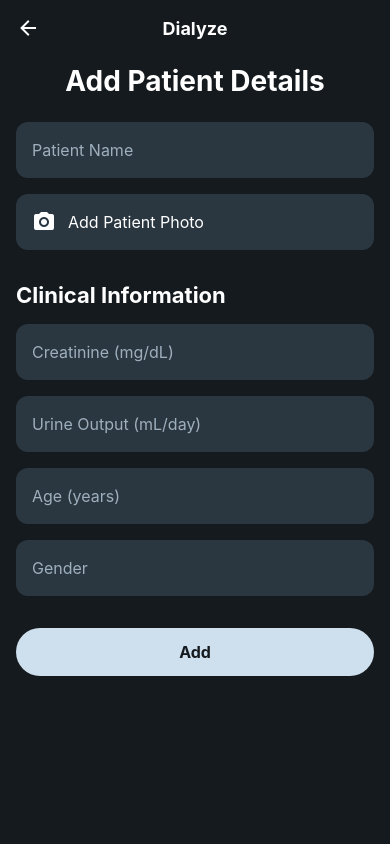
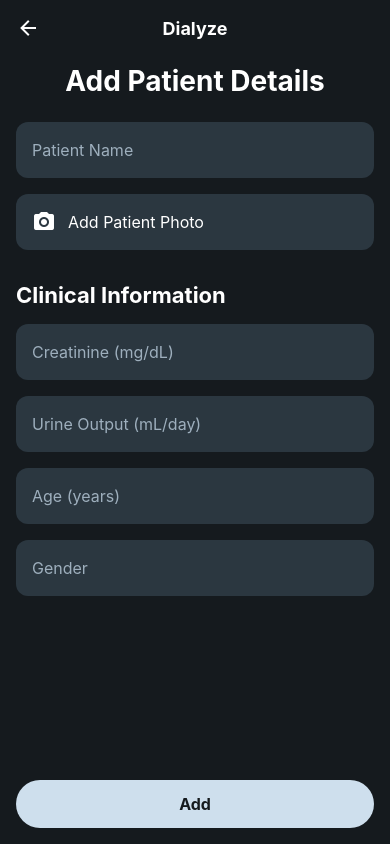
Before and after one commit to therealmanraj/dialyze-app, a React Native app: screen /AddPatient in a window 390 px wide. Built offline with nearby package versions, Linux system fonts and the light colour scheme.

Commit message:
Update AddPatientScreen.js

```diff
--- a/screens/QuickPredictionScreen/AddPatientScreen.js
+++ b/screens/QuickPredictionScreen/AddPatientScreen.js
@@ -2,6 +2,7 @@
 import React, { useState, useEffect } from "react";
 import {
   SafeAreaView,
+  KeyboardAvoidingView,
   ScrollView,
   View,
   Text,
@@ -52,7 +53,7 @@
 
   return (
     <SafeAreaView style={styles.root}>
-      {/* Header */}
+      {/* fixed header */}
       <View style={styles.header}>
         <TouchableOpacity onPress={() => navigation.goBack()}>
           <MaterialCommunityIcons name="arrow-left" size={24} color="#fff" />
@@ -61,7 +62,16 @@
         <View style={{ width: 24 }} />
       </View>
 
-      <ScrollView contentContainerStyle={styles.content}>
+      {/* inputs + footer slide up */}
+      <KeyboardAvoidingView
+        style={{ flex: 1 }}
+        behavior={Platform.OS === "ios" ? "padding" : "height"}
+        keyboardVerticalOffset={0}
+      >
+        <ScrollView
+          contentContainerStyle={styles.content}
+          keyboardShouldPersistTaps="handled"
+        >
           <Text style={styles.title}>Add Patient Details</Text>
 
           {/* Patient Name */}
@@ -99,6 +109,7 @@
             placeholderTextColor="#9eafbd"
             value={creatinine}
             onChangeText={setCreatinine}
+            keyboardType="numeric"
           />
           <TextInput
             style={styles.input}
@@ -106,6 +117,7 @@
             placeholderTextColor="#9eafbd"
             value={urineOutput}
             onChangeText={setUrineOutput}
+            keyboardType="numeric"
           />
           <TextInput
             style={styles.input}
@@ -122,11 +134,15 @@
             value={gender}
             onChangeText={setGender}
           />
+        </ScrollView>
 
+        {/* always-visible footer button */}
+        <View style={styles.footer}>
           <TouchableOpacity style={styles.addButton} onPress={handleAdd}>
             <Text style={styles.addButtonText}>Add</Text>
           </TouchableOpacity>
-      </ScrollView>
+        </View>
+      </KeyboardAvoidingView>
     </SafeAreaView>
   );
 }
@@ -150,7 +166,7 @@
   content: {
     paddingHorizontal: 16,
     paddingTop: 8,
-    paddingBottom: 24,
+    paddingBottom: 16,
   },
   title: {
     color: "#fff",
@@ -191,13 +207,16 @@
     marginBottom: 8,
   },
 
+  footer: {
+    padding: 16,
+    backgroundColor: "#151a1e",
+  },
   addButton: {
     backgroundColor: "#cedfed",
     height: 48,
     borderRadius: 24,
     alignItems: "center",
     justifyContent: "center",
-    marginTop: 24,
   },
   addButtonText: {
     color: "#151a1e",
```
Lines whose indentation alone changed are shown as unchanged.
